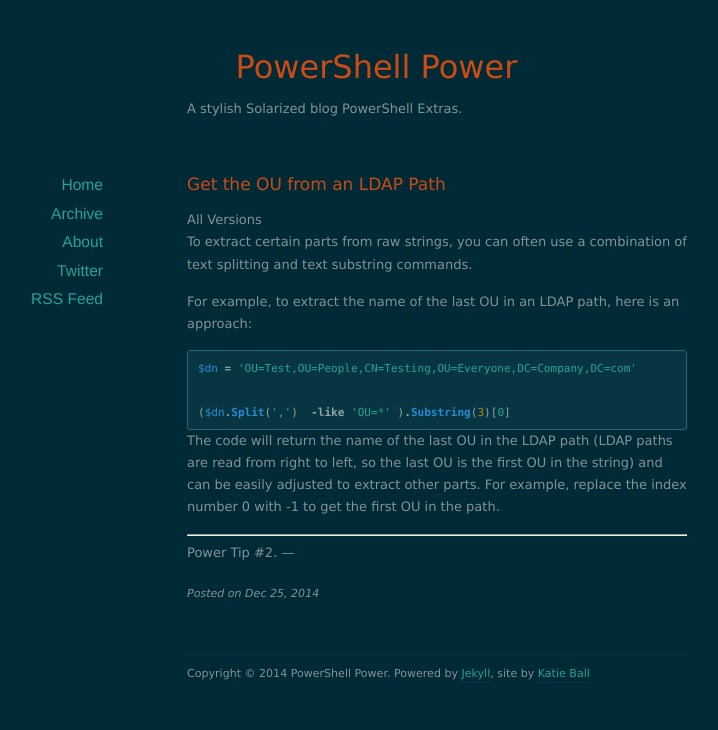
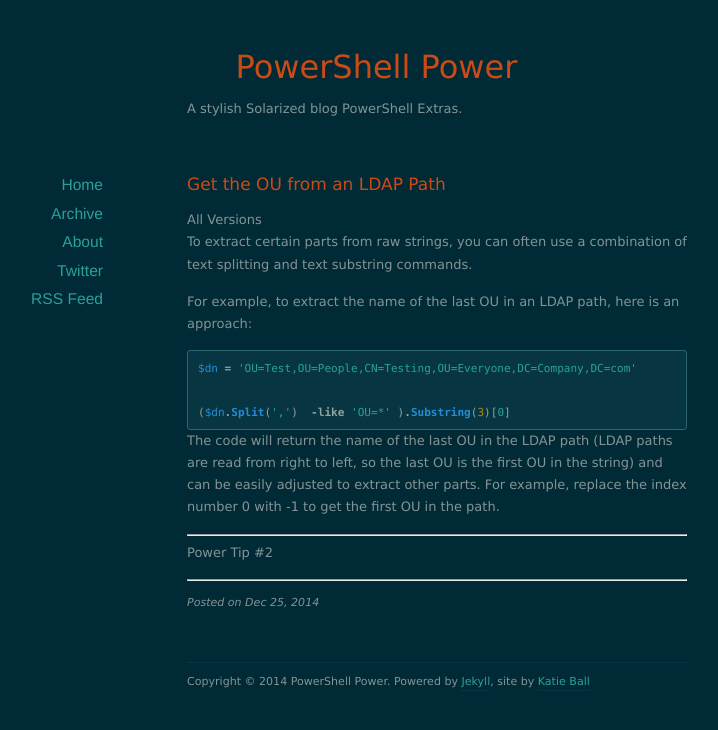
Before and after one commit to roachhd/power, a Jekyll site: the page built from _posts/2014-12-25-get-the-OU-from-an-LDAP-path.md, in a window 1280 px wide. Shown: the top 730 px of the page, without its empty margins (203-921 px from the left). Built offline with Jekyll 4.4.1, drawn with Linux system fonts in a browser that asks for light colours; nearby versions of some CDN libraries; some web fonts are replaced.

```diff
--- a/_posts/2014-12-25-get-the-OU-from-an-LDAP-path.md
+++ b/_posts/2014-12-25-get-the-OU-from-an-LDAP-path.md
@@ -17,5 +17,7 @@ $dn = 'OU=Test,OU=People,CN=Testing,OU=Everyone,DC=Company,DC=com'
 The code will return the name of the last OU in the LDAP path (LDAP paths are read from right to left, so the last OU is the first OU in the string) and can be easily adjusted to extract other parts. For example, replace the index number 0 with -1 to get the first OU in the path.
 
 ---
-Power Tip #2.
+
+Power Tip #2
+
 ---
```
